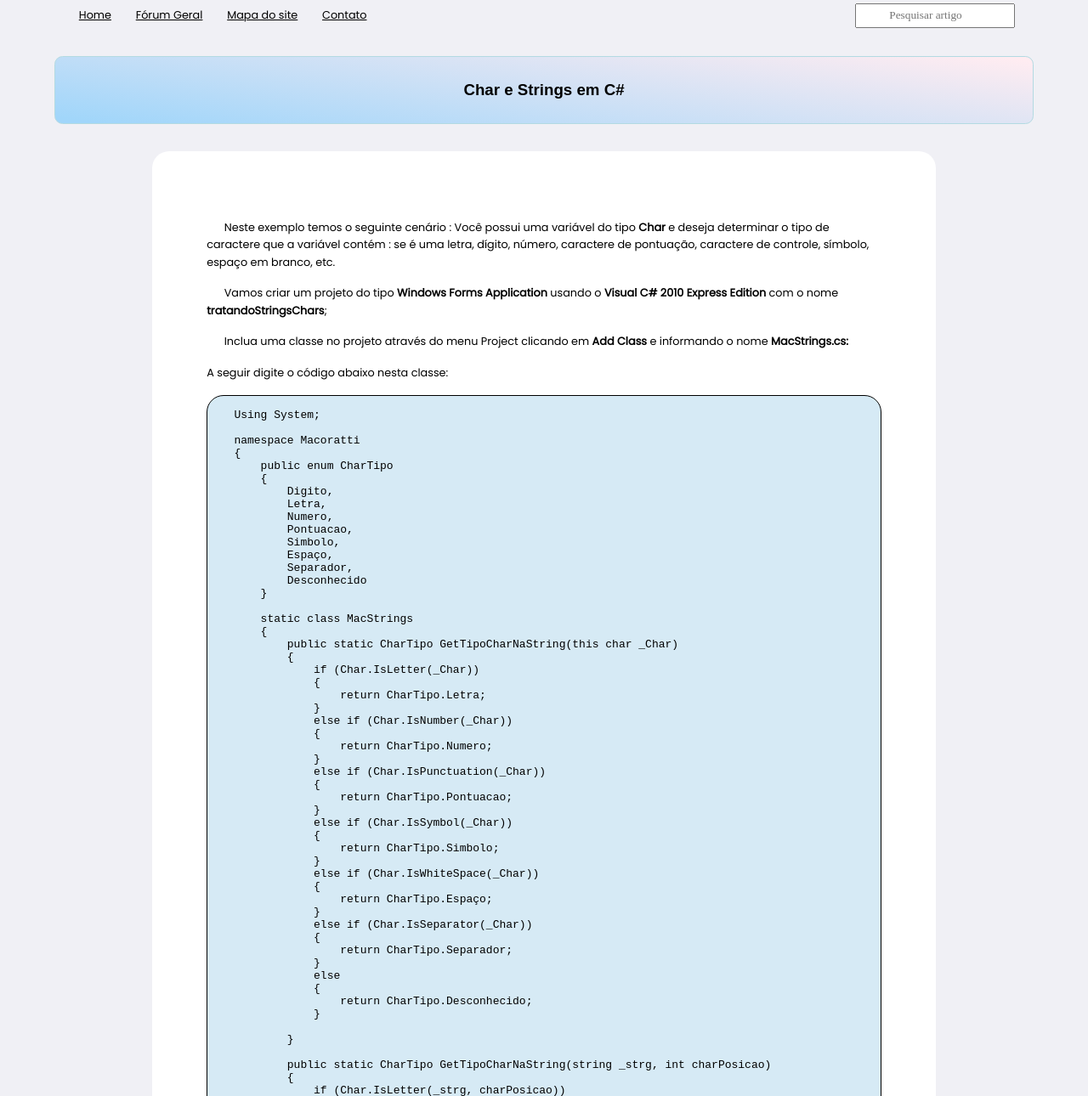
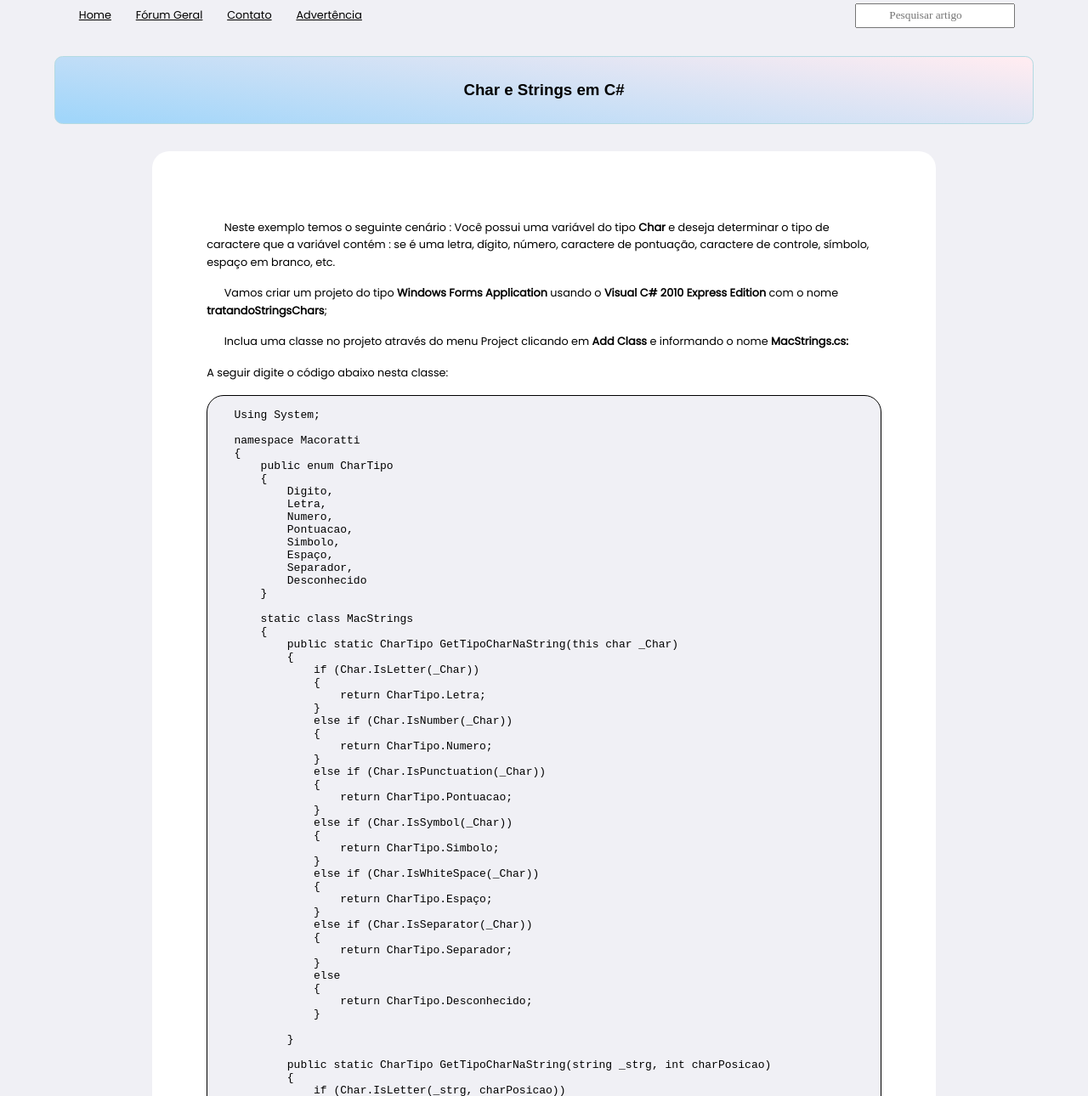
Before and after one commit to leonarita/ProjetoDW1A3, a plain HTML site: page contentPage.html in a window 1280 px wide. Shown: the part 123-1413 px from the top of the page at 85% size. Drawn offline with Linux system fonts and the light colour scheme.

Commit message:
Ajuste de layout

```diff
--- a/contentPage.html
+++ b/contentPage.html
@@ -38,10 +38,10 @@
                 <div class="location">
                     <ul>
 
-                        <li><a href="index.html">Home</a></li>
+                        <li>Home</li>
                         <li>Fórum Geral</li>
-                        <li>Mapa do site</li>
-                        <li><a href="contact.html">Contato</a></li>
+                        <li>Contato</li>
+                        <li>Advertência</li>
 
                     </ul>
                 </div>
@@ -61,8 +61,7 @@
 
                 <p>
                     &nbsp; &nbsp;&nbsp;&nbsp; Neste exemplo temos o seguinte cenário : Você possui uma variável do tipo
-                    <b>Char</b> e deseja determinar o tipo de caractere que a variável contém : se é uma letra, dígito,
-                    número,
+                    <b>Char</b> e deseja determinar o tipo de caractere que a variável contém : se é uma letra, dígito, número,
                     caractere de pontuação, caractere de controle, símbolo, espaço em branco, etc.
                 </p>
 
@@ -83,7 +82,7 @@
                     A seguir digite o código abaixo nesta classe:
                 </p>
 
-                <div class="code">
+                <div class="code scroll">
 
                     <pre>
 
@@ -239,6 +238,7 @@
 
                 <table border="1" cellpadding="0" cellspacing="0">
 
+                    }
                     <tr>
                         <td bgcolor="#BEBEBE">
                             <font size="3" face="Trebuchet MS"><strong>Método Char</strong></font>
@@ -311,8 +311,7 @@
                             <font size="3" face="Trebuchet MS"><strong>IsSymbol</strong></font>
                         </td>
                         <td>
-                            <font size="3" face="Trebuchet MS">Qualquer símbolo matemático, de moeda ou outro símbolo.
-                            </font>
+                            <font size="3" face="Trebuchet MS">Qualquer símbolo matemático, de moeda ou outro símbolo.</font>
                         </td>
                     </tr>
 
--- a/styles/pages/contentPage.css
+++ b/styles/pages/contentPage.css
@@ -107,7 +107,7 @@
 #content-page #content #conteudo .code {
     border: 1px solid black;
     border-radius: 20px;
-    background: #d6eaf5;
+    background: #f0f0f5;
     white-space: normal;
 }
 
@@ -130,6 +130,11 @@
 
 #content-page .foot .copyright {
     display: flex;
+}
+.scroll{
+    background-color: #333;
+    overflow: auto;
+    white-space: nowrap;
 }
 
 @media (max-width: 1200px) {
```
